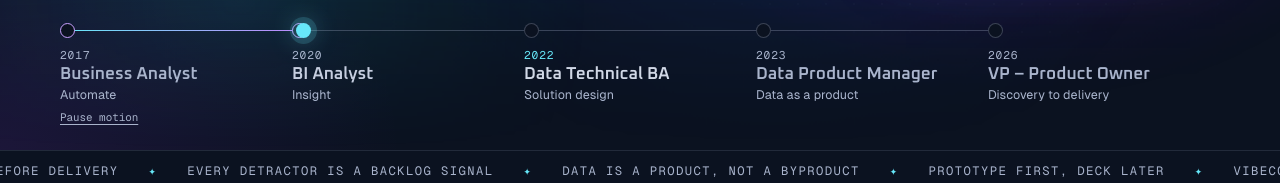
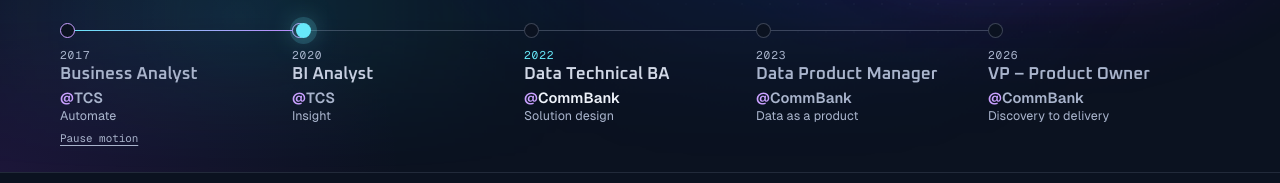
Before and after one commit to sur-akash/sur-akash.github.io, a plain HTML site: page index.html in a window 1280 px wide. Shown: the part 610-793 px from the top of the page. Drawn offline with Linux system fonts and the light colour scheme; animation ran at ten frames a second.

Commit message:
Redesign portfolio, add Compass360 and broker baseline, update resume
Co-Authored-By: Claude Opus 5.5 <noreply@anthropic.com>

```diff
--- a/index.html
+++ b/index.html
@@ -15,7 +15,7 @@
   <script type="application/ld+json">{"@context":"https://schema.org","@type":"Person","name":"Akash Sur","url":"https://sur-akash.github.io/","image":"https://sur-akash.github.io/assets/themed/headshot.jpg","jobTitle":"VP – Product Owner","worksFor":{"@type":"Organization","name":"Commonwealth Bank of Australia"},"address":{"@type":"PostalAddress","addressLocality":"Bengaluru","addressCountry":"IN"},"knowsAbout":["Product management","Product delivery","Product discovery","Roadmap planning","User research","Net Promoter Score","Home lending","Data products","Data governance","Artificial intelligence"],"sameAs":["https://www.linkedin.com/in/akash-sur","https://github.com/sur-akash"]}</script>
   <link rel="preload" href="assets/fonts/Oxanium-700.woff2" as="font" type="font/woff2" crossorigin />
   <link rel="preload" href="assets/fonts/Geist-400.woff2" as="font" type="font/woff2" crossorigin />
-  <link rel="stylesheet" href="styles.css?v=11" />
+  <link rel="stylesheet" href="styles.css?v=13" />
   <script>try { if (localStorage.getItem("as-theme") === "dark") document.documentElement.dataset.theme = "dark"; } catch (e) {}</script>
 </head>
 <body>
@@ -100,11 +100,11 @@
         <div class="career-track">
           <span class="career-fill" aria-hidden="true"></span><span class="career-runner" aria-hidden="true"></span>
           <ol class="stages" id="career" aria-label="Career progression">
-            <li><button class="stage done" type="button" data-lens="data" aria-pressed="false"><span class="node"></span><span class="stage-year">2017</span><span class="stage-name">Business Analyst</span><span class="stage-verb">Automate</span></button></li>
-            <li><button class="stage done" type="button" data-lens="data" aria-pressed="false"><span class="node"></span><span class="stage-year">2020</span><span class="stage-name">BI Analyst</span><span class="stage-verb">Insight</span></button></li>
-            <li><button class="stage done" type="button" data-lens="data product" aria-pressed="false"><span class="node"></span><span class="stage-year">2022</span><span class="stage-name">Data Technical BA</span><span class="stage-verb">Solution design</span></button></li>
-            <li><button class="stage done" type="button" data-lens="data product" aria-pressed="false"><span class="node"></span><span class="stage-year">2023</span><span class="stage-name">Data Product Manager</span><span class="stage-verb">Data as a product</span></button></li>
-            <li><button class="stage on" type="button" data-lens="data product" aria-pressed="true"><span class="node"></span><span class="stage-year">2026</span><span class="stage-name">VP – Product Owner</span><span class="stage-verb">Discovery to delivery</span></button></li>
+            <li><button class="stage done" type="button" data-lens="data" aria-pressed="false"><span class="node"></span><span class="stage-year">2017</span><span class="stage-name">Business Analyst</span><span class="stage-co"><b>@</b>TCS</span><span class="stage-verb">Automate</span></button></li>
+            <li><button class="stage done" type="button" data-lens="data" aria-pressed="false"><span class="node"></span><span class="stage-year">2020</span><span class="stage-name">BI Analyst</span><span class="stage-co"><b>@</b>TCS</span><span class="stage-verb">Insight</span></button></li>
+            <li><button class="stage done" type="button" data-lens="data product" aria-pressed="false"><span class="node"></span><span class="stage-year">2022</span><span class="stage-name">Data Technical BA</span><span class="stage-co"><b>@</b>CommBank</span><span class="stage-verb">Solution design</span></button></li>
+            <li><button class="stage done" type="button" data-lens="data product" aria-pressed="false"><span class="node"></span><span class="stage-year">2023</span><span class="stage-name">Data Product Manager</span><span class="stage-co"><b>@</b>CommBank</span><span class="stage-verb">Data as a product</span></button></li>
+            <li><button class="stage on" type="button" data-lens="data product" aria-pressed="true"><span class="node"></span><span class="stage-year">2026</span><span class="stage-name">VP – Product Owner</span><span class="stage-co"><b>@</b>CommBank</span><span class="stage-verb">Discovery to delivery</span></button></li>
           </ol>
         </div>
         <button class="motion-toggle" id="motionToggle" type="button" hidden>Pause motion</button>
--- a/styles.css
+++ b/styles.css
@@ -234,6 +234,9 @@ h1 em, h2 em, .more-title em {
 .stage.done .node { border-color: var(--product); }
 .stage-year { margin-top: 12px; color: var(--muted); font: 400 .7rem var(--mono); letter-spacing: .08em; }
 .stage-name { margin-top: 4px; color: var(--muted); font: 600 1.08rem/1.15 var(--display); transition: color .3s; }
+.stage-co { margin-top: 4px; color: var(--muted); font: 600 .92rem/1.2 Geist, system-ui, sans-serif; }
+.stage-co b { color: var(--product); font-weight: inherit; }
+.stage.on .stage-co { color: var(--fg); }
 .stage-verb { margin-top: 3px; color: var(--muted); font-size: .78rem; }
 .stage.on .stage-year { color: var(--data); }
 .stage.on .stage-name { color: var(--fg); }
@@ -572,7 +575,7 @@ h1 em, h2 em, .more-title em {
   .career-fill, .career-runner { display: none; }
   .stages { grid-template-columns: minmax(0, 1fr); }
   .stage { display: grid; grid-template-columns: 15px minmax(0, 1fr); column-gap: 18px; padding: 0 0 16px; }
-  .stage .node { grid-row: span 3; margin-top: 1px; }
+  .stage .node { grid-row: span 4; margin-top: 1px; }
   .stage-year { margin: 0; }
   .stage.on .node { border-color: var(--signal); background: var(--signal); }
   .metric-tree { grid-template-columns: repeat(2, minmax(0, 1fr)); }
```
